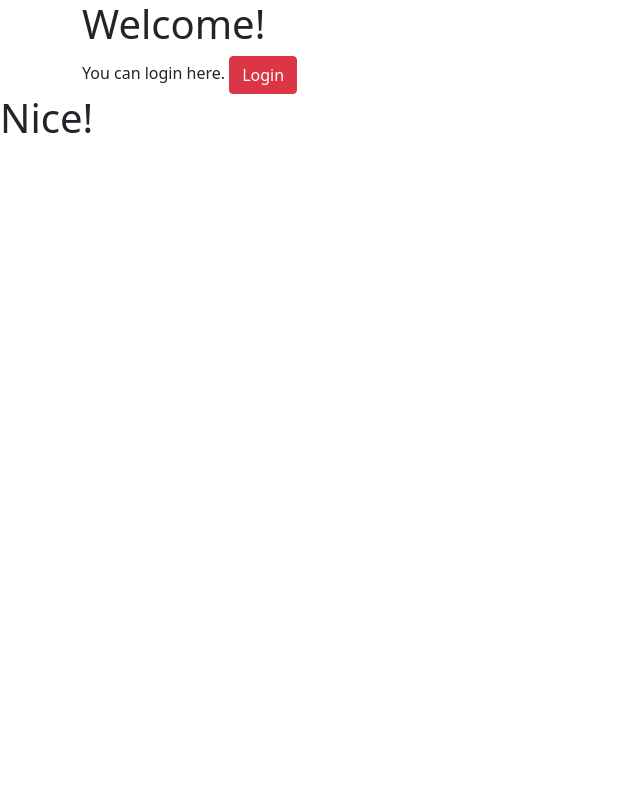
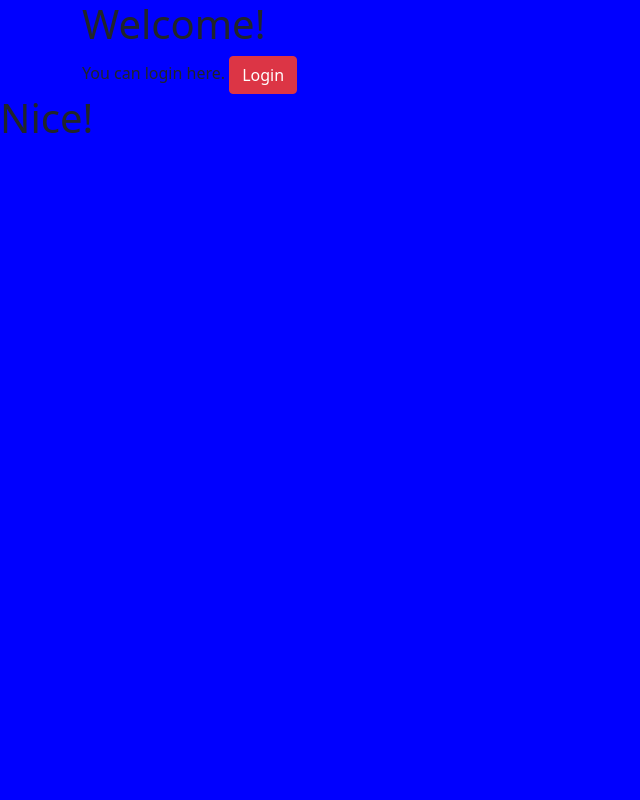
Before and after one commit to josephjz/tutorial, a Django app: page /account/ in a window 1280 px wide. Shown: the whole page, without its empty margins (0-640 px from the left). Run offline with Django 3.2, Linux system fonts and the light colour scheme.

Commit message:
static files for css styling

```diff
--- /dev/null
+++ b/accounts/static/accounts/style.css
@@ -0,0 +1,5 @@
+/* simple background color to see when css is being applied */
+
+body {
+    background-color: blue;
+}
--- a/accounts/templates/accounts/login.html
+++ b/accounts/templates/accounts/login.html
@@ -7,11 +7,18 @@
         <!-- link to bootstap in the head of the html -->
         <link href="https://cdn.jsdelivr.net/npm/bootstrap@5.0.0-beta3/dist/css/bootstrap.min.css" rel="stylesheet" integrity="sha384-eOJMYsd53ii+scO/bJGFsiCZc+5NDVN2yr8+0RDqr0Ql0h+rP48ckxlpbzKgwra6" crossorigin="anonymous">
         <script src="https://cdn.jsdelivr.net/npm/bootstrap@5.0.0-beta3/dist/js/bootstrap.bundle.min.js" integrity="sha384-JEW9xMcG8R+pH31jmWH6WWP0WintQrMb4s7ZOdauHnUtxwoG2vI5DkLtS3qm9Ekf" crossorigin="anonymous"></script>
+
+        <!-- need to load static here  -->
+        {% load static %}
+        <link rel = "stylesheet" href = "{% static 'accounts/style.css' %}" type = "text/css">
+        <!-- type tells us that it is a css file
+        but MOST IMPORTANT - this link is dynamic, and we are going to use templating language, called static,
+        to pass data from our django project to our templates -->
     </head>
     <body>
         <div class= "container">
-        <h1> Welcome! </h1> You can login here.
-        <button class = "btn btn-danger" type = "button" name = "button"> Login </button>
+            <h1> Welcome! </h1> You can login here.
+            <button class = "btn btn-danger" type = "button" name = "button"> Login </button>
         </div>
 
         <div class = "jumbotron">
```
